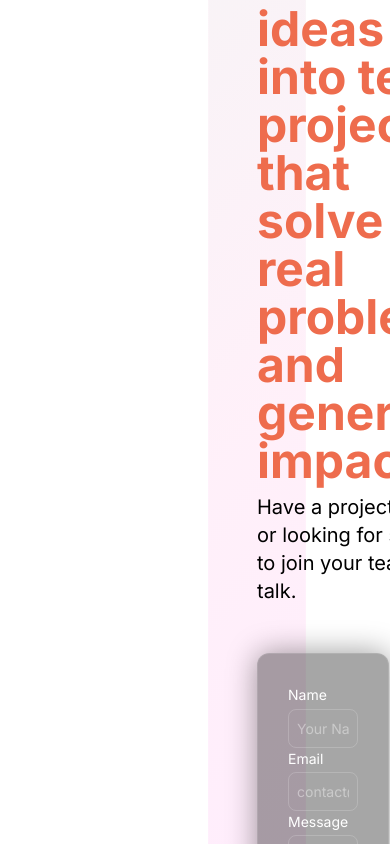
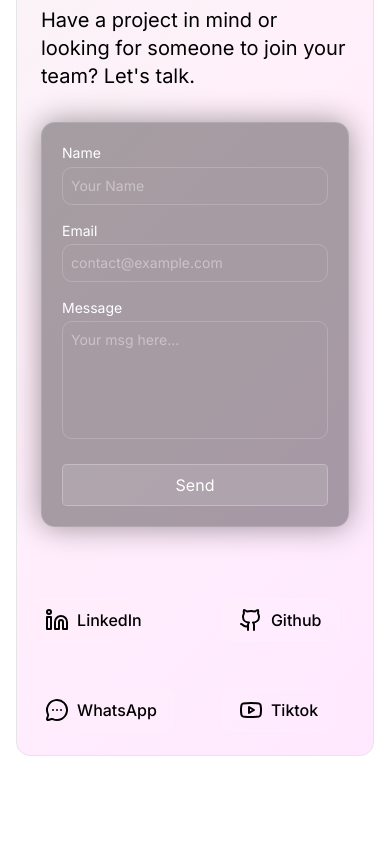
Before and after one commit to HarleyC0/MarcaCocoDev, a React (Vite) app: page / in a window 390 px wide. Shown: the part 4640-5484 px from the top of the page. Built offline with nearby package versions, Linux system fonts and the light colour scheme.

Commit message:
styles component Contact responsive mobile

```diff
--- a/src/components/Contact/Contact.css
+++ b/src/components/Contact/Contact.css
@@ -1,124 +1,3 @@
-.contact-wrapper {
-    padding: 3rem 13rem;
-}
-
-
-.contact-container {
-    color: white;
-    border: 1px solid rgba(255, 255, 255, 0.12);
-    border-radius: 0.8rem;
-    padding: 3rem;
-}
-
-.contact-top {
-    display: flex;
-    gap: 3rem;
-    margin: 0 auto;
-    flex-wrap: wrap;
-    justify-content: space-between;
-}
-
-.contact-redes {
-    color: white;
-}
-
-
-/* TITTLE */
-
-.contact-tittle h2 {
-    font-size: 3rem;
-    line-height: 1;
-    text-align: left;
-    color: #EE6C4D;
-    font-weight: 700;
-}
-
-.contact-tittle p {
-    font-size: 1.25rem;
-    line-height: 1.75rem;
-    margin-top: 0.5rem;
-}
-
-.contact-tittle {
-    display: flex;
-    flex-direction: column;
-    text-align: left;
-    justify-content: center;
-}
-
-
-/* Form*/
-.contact-email {
-    width: 500px;
-    margin-right: 3rem;
-}
-
-.contact-form {
-    background: rgba(0, 0, 0, 0.35);
-    padding: 30px;
-    border-radius: 12px;
-    border: 1px solid rgba(255, 255, 255, 0.12);
-    box-shadow: 0 0 30px rgba(0, 0, 0, 0.4);
-    text-align: left;
-}
-
-.contact-form label {
-    display: block;
-    color: #ffffff;
-    font-size: 14px;
-    margin-bottom: 0.2rem;
-}
-
-.contact-form input,
-.contact-form textarea {
-    width: 100%;
-    background: transparent;
-    border: 1px solid rgba(255, 255, 255, 0.18);
-    padding: 0.5rem;
-    border-radius: 8px;
-    color: #fff;
-    font-size: 14px;
-    outline: none;
-    transition: all 0.2s ease-in-out;
-}
-
-.contact-form textarea {
-    min-height: 80px;
-}
-
-.contact-form input::placeholder,
-.contact-form textarea::placeholder {
-  color: rgba(255, 255, 255, 0.4);
-}
-
-.send-btn {
-    margin-top: 25px;
-    display: block;
-    margin-left: auto;
-    padding: 0.5rem 0.9rem;
-    border: 1px solid rgba(255, 255, 255, 0.25);
-    border-radius: 0.3rem;
-    cursor: pointer;
-    transition: background-color .15s ease,
-    border-color .15s ease,
-    color .15s ease;
-}
-
-.send-btn:hover {
-    background-color: rgba(255, 255, 255, 0.15); /* white/10 */
-    border-color: rgba(255, 255, 255, 0.20);     /* white/20 */
-}
-
-/* REDES */
-
-.contact-redes {
-    display: grid;
-    grid-template-columns: repeat(auto-fit, minmax(140px, auto));
-    gap: 3rem;
-    padding-top: 3rem;
-    justify-content: center;
-}
-
 .contact-redes a {
     transition-property: color, background-color, border-color, text-decoration-color, fill, stroke;
     transition-timing-function: cubic-bezier(.4, 0, .2, 1);
@@ -127,7 +6,7 @@
     align-items: center;
     gap: 0.5rem;
 
-    padding: 0.75rem 1.5rem;
+    /*padding: 0.75rem 1.5rem;*/
     border-radius: 10px;
 
     background: rgba(255, 255, 255, 0.05);
--- a/src/components/Contact/Contact.tsx
+++ b/src/components/Contact/Contact.tsx
@@ -3,34 +3,52 @@ import { Linkedin, Github, MessageCircleMore, Youtube } from 'lucide-react';
 
 function Contact() {
     return(
-        <section className="contact-wrapper" id='Contact'>
-            <div className='contact-container' style={{background: "var(--hero-gradient)"}}>
-                <div className='contact-top'>
-                    <div className='contact-tittle'>
-                        <h2>I enjoy the process of turning ideas into tech projects <br />
+        <section className="contact-wrapper flex flex-col border-t-1 border-border px-4 sm:px-8 md:px-12 lg:px-20 xl:px-52 bg-background border-none py-20" id='Contact'>
+            <div className='contact-container border-border border-1 rounded-xl z-0 overflow-hidden' style={{background: "var(--hero-gradient)"}}>
+                <div className='contact-top wave-grid flex flex-col lg:flex-row lg:items-center p-6 sm:p-8 lg:p-12 gap-8 sm:gap-10 lg:gap-12 justify-between '>
+                    <div className='contact-tittle flex flex-col text-left justify-center w-full lg:w-auto'>
+                        <h2 className="text-3xl sm:text-4xl lg:text-5xl leading-tight sm:leading-none text-left text-[#EE6C4D] font-bold">I enjoy the process of turning ideas into tech projects <br />
                         that solve real problems and generate impact.</h2>
-                        <p className='text-black dark:text-white'>Have a project in mind or looking for someone to join your team? Let's talk.</p>
+                        <p className='text-black dark:text-white text-xl leading-7 mt-2'>Have a project in mind or looking for someone to join your team? Let's talk.</p>
                     </div>
-                    <div className='contact-email'>
-                        <form action="" className='contact-form'>
-                            <label>Name</label>
-                            <input type="text" placeholder='Your Name'/>
+                    <div className='contact-email w-full lg:w-[500px] mr-0 lg:mr-12'>
+                        <form action="" className='contact-form bg-black/35 p-5 sm:p-[30px] rounded-xl border border-white/12 shadow-[0_0_30px_rgba(0,0,0,0.4)] text-left flex flex-col'>
+                            <label className='block text-white text-sm mb-[0.2rem]'>Name</label>
+                            <input
+                                type="text"
+                                placeholder='Your Name'
+                                className='w-full mb-4 bg-transparent border border-white/18 p-2 rounded-lg text-white text-sm outline-none transition-all duration-200 ease-in-out placeholder:text-white/40'
+                            />
 
-                            <label>Email</label>
-                            <input type="email" placeholder='contact@example.com'/>
+                            <label className='block text-white text-sm mb-[0.2rem]'>Email</label>
+                            <input
+                                type="email"
+                                placeholder='contact@example.com'
+                                className='w-full mb-4 bg-transparent border border-white/18 p-2 rounded-lg text-white text-sm outline-none transition-all duration-200 ease-in-out placeholder:text-white/40'
+                            />
 
-                            <label>Message</label>
-                            <textarea id="" placeholder='Your msg here...' rows={5}></textarea>
+                            <label className='block text-white text-sm mb-[0.2rem]'>Message</label>
+                            <textarea
+                                id=""
+                                placeholder='Your msg here...'
+                                rows={5}
+                                className='w-full resize-none bg-transparent border border-white/18 p-2 rounded-lg text-white text-sm outline-none transition-all duration-200 ease-in-out min-h-[80px] placeholder:text-white/40'
+                            ></textarea>
 
-                            <button type='submit' className='send-btn bg-white/10 dark:bg-black text-white dark:text-white'>Send</button>
+                            <button
+                                type='submit'
+                                className='send-btn bg-white/10 dark:bg-black text-white dark:text-white mt-[25px] block ml-auto w-full sm:w-auto px-[0.9rem] py-2 border border-white/25 rounded-[0.3rem] cursor-pointer transition-[background-color,border-color,color] duration-150 ease-in-out hover:bg-white/15 hover:border-white/20'
+                            >
+                                Send
+                            </button>
                         </form>
                     </div>
                 </div>
-                <div className='contact-redes'>
-                    <a href="" className='text-black dark:text-white'><Linkedin/>LinkedIn</a>
-                    <a href="" className='text-black dark:text-white'><Github/>Github</a>
-                    <a href="" className='text-black dark:text-white'><MessageCircleMore/>WhatsApp</a>
-                    <a href="" className='text-black dark:text-white'><Youtube/>Tiktok</a>
+                <div className='contact-redes color-white pb-6 sm:pb-10 grid grid-cols-[repeat(auto-fit,minmax(140px,auto))] gap-12 pt-12 justify-center'>
+                    <a href="" className='text-black dark:text-white px-4 sm:px-6 py-2 sm:py-3'><Linkedin/>LinkedIn</a>
+                    <a href="" className='text-black dark:text-white px-4 sm:px-6 py-2 sm:py-3'><Github/>Github</a>
+                    <a href="" className='text-black dark:text-white px-4 sm:px-6 py-2 sm:py-3'><MessageCircleMore/>WhatsApp</a>
+                    <a href="" className='text-black dark:text-white px-4 sm:px-6 py-2 sm:py-3'><Youtube/>Tiktok</a>
                 </div>
             </div>
         </section>
```
